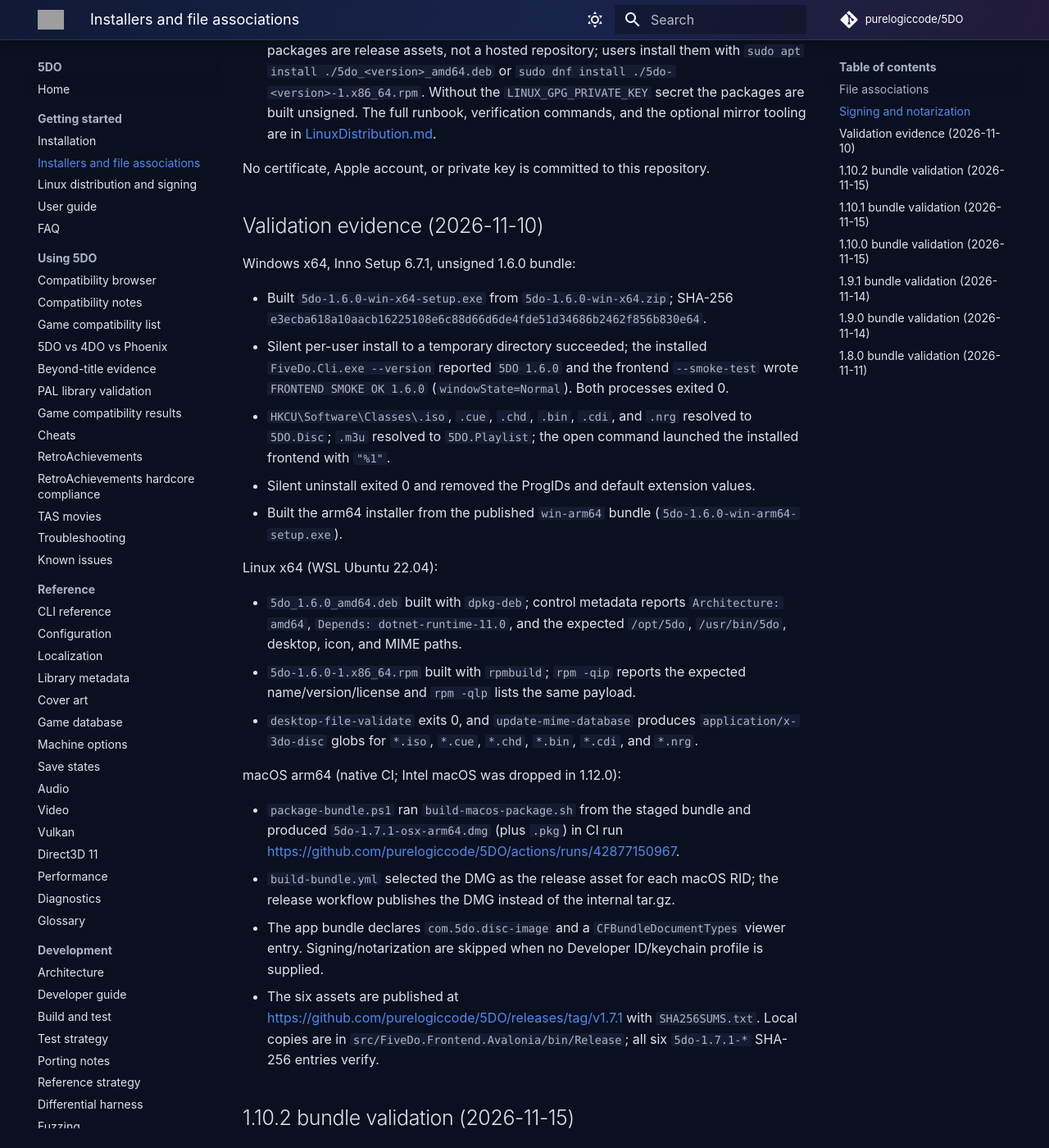
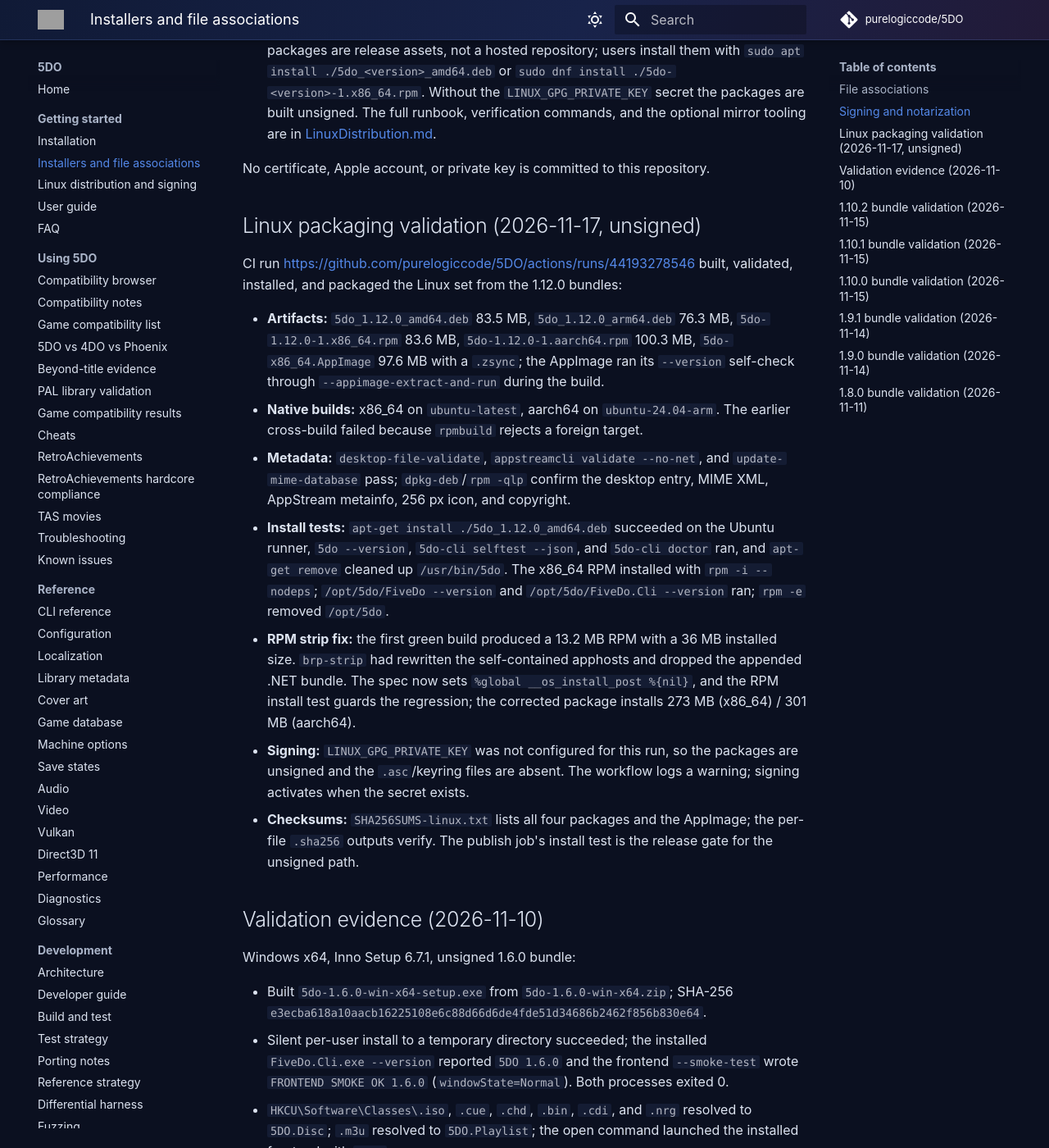
Before and after one commit to purelogiccode/5DO, an MkDocs documentation site: the page built from docs/Installers.md, in a window 1280 px wide and 1400 px high, scrolled down 1524 px. Shown: the whole window at 82% size. Built offline with MkDocs 1.6.1 and Material for MkDocs 9.7.7, drawn with Linux system fonts in a browser that asks for light colours; comment, search, counter and statistics services are not loaded; grey boxes are pictures that could not be loaded.

Commit message:
Record the 2026-11-17 Linux packaging evidence
CI run 44193278546 built the packages natively on x86_64 and aarch64, validated the desktop/MIME/AppStream metadata, installed and ran both the .deb and .rpm, and self-checked the AppImage. Record the artifact sizes, checksum manifest, the unsigned state (no GPG secret yet), and the brp-strip regression that was found and fixed.

```diff
--- a/docs/Installers.md
+++ b/docs/Installers.md
@@ -54,6 +54,37 @@ the same path the shell passes from a file association.
   [LinuxDistribution.md](LinuxDistribution.md).
 
 No certificate, Apple account, or private key is committed to this repository.
+
+## Linux packaging validation (2026-11-17, unsigned)
+
+CI run <https://github.com/purelogiccode/5DO/actions/runs/44193278546> built, validated,
+installed, and packaged the Linux set from the 1.12.0 bundles:
+
+- **Artifacts:** `5do_1.12.0_amd64.deb` 83.5 MB, `5do_1.12.0_arm64.deb` 76.3 MB,
+  `5do-1.12.0-1.x86_64.rpm` 83.6 MB, `5do-1.12.0-1.aarch64.rpm` 100.3 MB,
+  `5do-x86_64.AppImage` 97.6 MB with a `.zsync`; the AppImage ran its `--version`
+  self-check through `--appimage-extract-and-run` during the build.
+- **Native builds:** x86_64 on `ubuntu-latest`, aarch64 on `ubuntu-24.04-arm`. The
+  earlier cross-build failed because `rpmbuild` rejects a foreign target.
+- **Metadata:** `desktop-file-validate`, `appstreamcli validate --no-net`, and
+  `update-mime-database` pass; `dpkg-deb`/`rpm -qlp` confirm the desktop entry, MIME
+  XML, AppStream metainfo, 256 px icon, and copyright.
+- **Install tests:** `apt-get install ./5do_1.12.0_amd64.deb` succeeded on the Ubuntu
+  runner, `5do --version`, `5do-cli selftest --json`, and `5do-cli doctor` ran, and
+  `apt-get remove` cleaned up `/usr/bin/5do`. The x86_64 RPM installed with
+  `rpm -i --nodeps`; `/opt/5do/FiveDo --version` and `/opt/5do/FiveDo.Cli --version`
+  ran; `rpm -e` removed `/opt/5do`.
+- **RPM strip fix:** the first green build produced a 13.2 MB RPM with a 36 MB installed
+  size. `brp-strip` had rewritten the self-contained apphosts and dropped the appended
+  .NET bundle. The spec now sets `%global __os_install_post %{nil}`, and the RPM
+  install test guards the regression; the corrected package installs 273 MB (x86_64) /
+  301 MB (aarch64).
+- **Signing:** `LINUX_GPG_PRIVATE_KEY` was not configured for this run, so the packages
+  are unsigned and the `.asc`/keyring files are absent. The workflow logs a warning;
+  signing activates when the secret exists.
+- **Checksums:** `SHA256SUMS-linux.txt` lists all four packages and the AppImage; the
+  per-file `.sha256` outputs verify. The publish job's install test is the release
+  gate for the unsigned path.
 
 ## Validation evidence (2026-11-10)
 
```
Also changed, not shown: docs/ReleaseChecklist.md (+4 -1 lines), docs/Status.md (+10 -5 lines).
